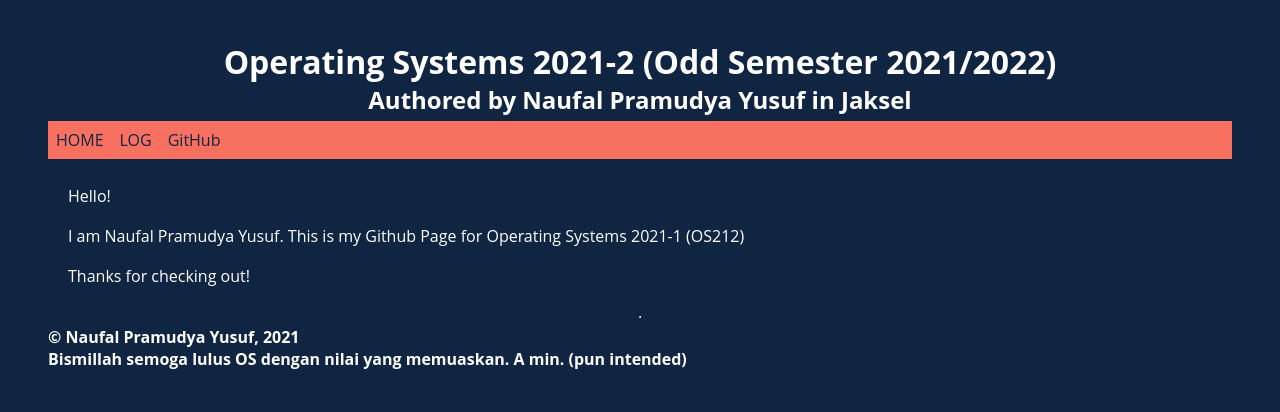
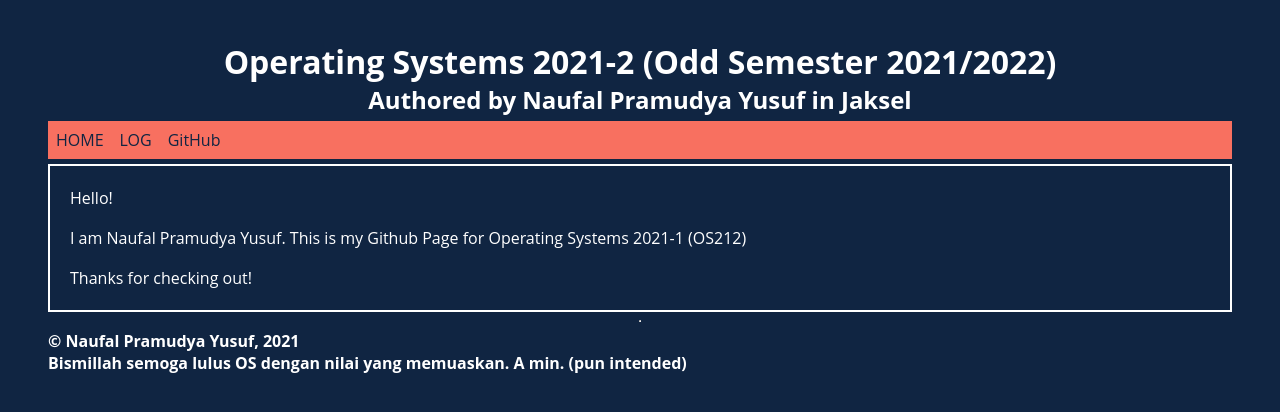
Before and after one commit to naufalpram/os212, a Jekyll site: the page built from index.md, in a window 1280 px wide. Shown: the top 412 px of the page. Built offline with Jekyll 4.4.1, drawn with Linux system fonts in a browser that asks for light colours.

Commit message:
Update style.css

```diff
--- a/assets/css/style.css
+++ b/assets/css/style.css
@@ -1 +1 @@
-html{width:100%;scroll-behavior:smooth;margin:0;padding:0}body{font-family:Open Sans,Sans,Arial,Helvetica,sans-serif;background-color:#102542}.container{display:flex;flex-direction:column;margin:20px;padding:20px}header{display:block;margin:50px;padding:10px;color:#FFFFFF}.header-container{display:flex;flex-direction:column;align-items:center;text-align:center;justify-content:center;color:#FFFFFF}.markdown-section-container{border-color:#FFFFFF;padding:20px;color:#FFFFFF}@media screen and (max-width:768px){.container{margin-left:4px;margin-right:4px;padding-left:4px;padding-right:4px}}
+html{width:100%;scroll-behavior:smooth;margin:0;padding:0}body{font-family:Open Sans,Sans,Arial,Helvetica,sans-serif;background-color:#102542}.container{display:flex;flex-direction:column;margin:20px;padding:20px}header{display:block;margin:50px;padding:10px;color:#FFFFFF}.header-container{display:flex;flex-direction:column;align-items:center;text-align:center;justify-content:center;color:#FFFFFF}.markdown-section-container{border:2px solid #FFFFFF;padding:20px;color:#FFFFFF}@media screen and (max-width:768px){.container{margin-left:4px;margin-right:4px;padding-left:4px;padding-right:4px}}
```
